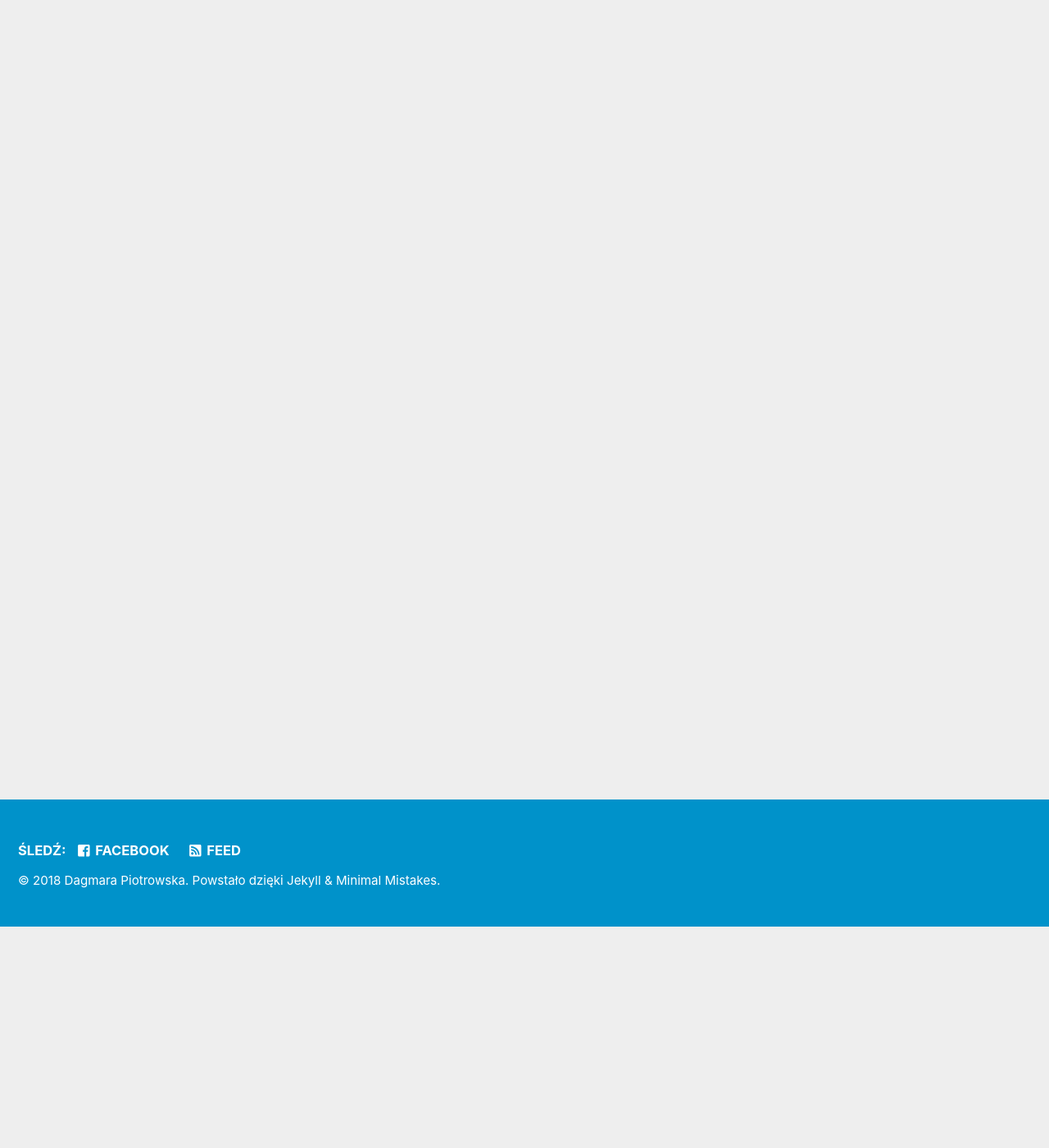
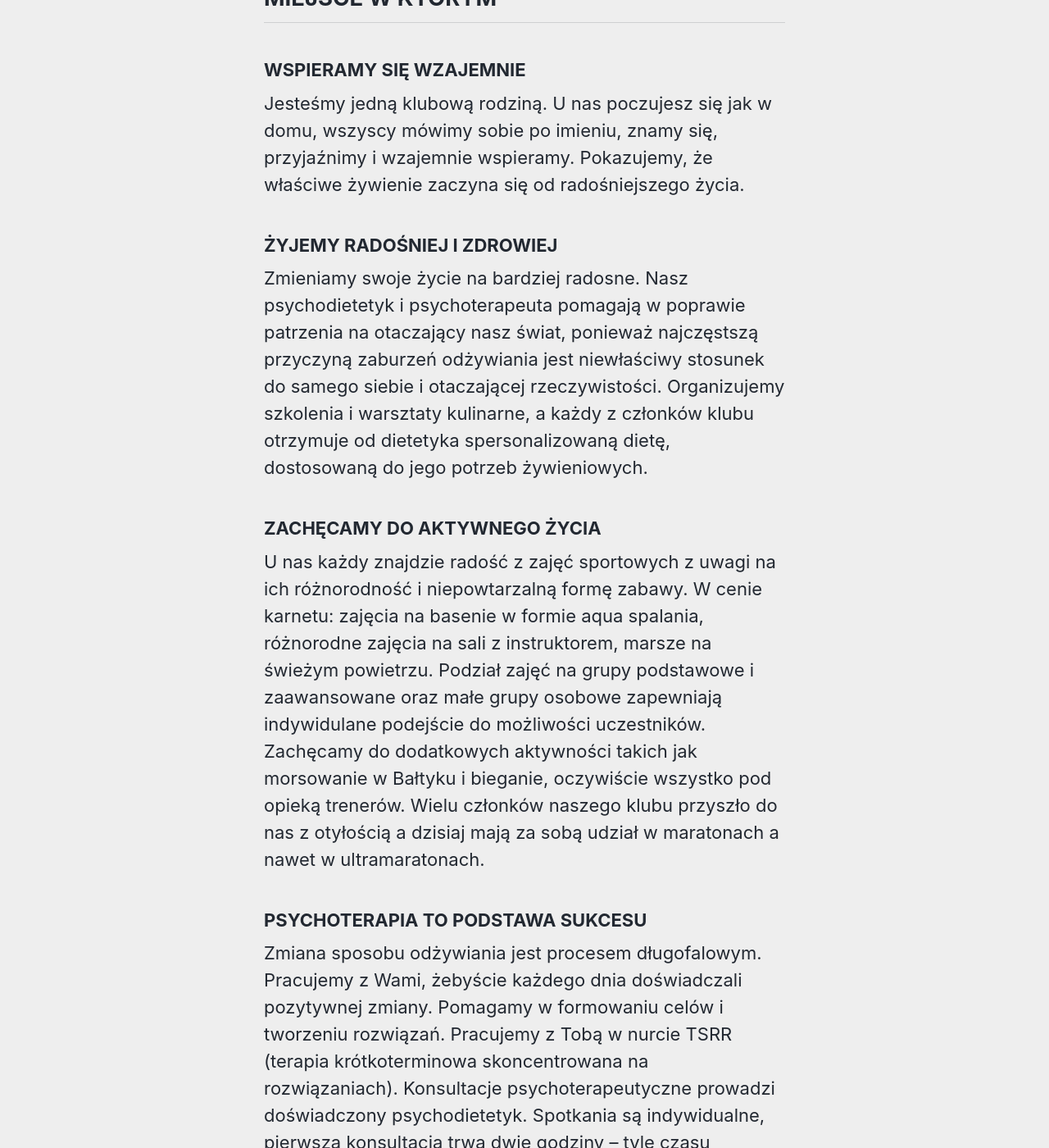
Before and after one commit to PiotrowskiD/PiotrowskiD.github.io, a Jekyll site: the page built from _pages/o klubie.md, in a window 1280 px wide and 1400 px high, scrolled down 270 px. Shown: the whole window at 82% size. Built offline with Jekyll 4.4.1, drawn with Linux system fonts in a browser that asks for light colours; cached includes are drawn as plain includes; nearby versions of some CDN libraries; some of the changed text lies outside the part shown.

Commit message:
change markdown for o klubie

```diff
--- a/_pages/o klubie.md
+++ b/_pages/o klubie.md
@@ -4,4 +4,32 @@ title: O klubie
 permalink: /o-klubie/
 ---
 
-Tekst o klubie
+## KLUB SKUTECZNEJ UTRATY WAGI TO MIEJSCE W KTÓRYM
+### WSPIERAMY SIĘ WZAJEMNIE
+Jesteśmy jedną klubową rodziną. U nas poczujesz się jak w domu, wszyscy mówimy sobie po imieniu,
+znamy się, przyjaźnimy i wzajemnie wspieramy. Pokazujemy, że właściwe żywienie zaczyna się od
+radośniejszego życia.
+
+### ŻYJEMY RADOŚNIEJ I ZDROWIEJ
+Zmieniamy swoje życie na bardziej radosne. Nasz psychodietetyk i psychoterapeuta pomagają w
+poprawie patrzenia na otaczający nasz świat, ponieważ najczęstszą przyczyną zaburzeń odżywiania
+jest niewłaściwy stosunek do samego siebie i otaczającej rzeczywistości. Organizujemy szkolenia i
+warsztaty kulinarne, a każdy z członków klubu otrzymuje od dietetyka spersonalizowaną dietę,
+dostosowaną do jego potrzeb żywieniowych.
+
+### ZACHĘCAMY DO AKTYWNEGO ŻYCIA
+U nas każdy znajdzie radość z zajęć sportowych z uwagi na ich różnorodność i niepowtarzalną formę
+zabawy. W cenie karnetu: zajęcia na basenie w formie aqua spalania, różnorodne zajęcia na sali z
+instruktorem, marsze na świeżym powietrzu. Podział zajęć na grupy podstawowe i zaawansowane
+oraz małe grupy osobowe zapewniają indywidulane podejście do możliwości uczestników.
+Zachęcamy do dodatkowych aktywności takich jak morsowanie w Bałtyku i bieganie, oczywiście
+wszystko pod opieką trenerów. Wielu członków naszego klubu przyszło do nas z otyłością a dzisiaj
+mają za sobą udział w maratonach a nawet w ultramaratonach.
+
+### PSYCHOTERAPIA TO PODSTAWA SUKCESU
+Zmiana sposobu odżywiania jest procesem długofalowym. Pracujemy z Wami, żebyście każdego dnia
+doświadczali pozytywnej zmiany. Pomagamy w formowaniu celów i tworzeniu rozwiązań. Pracujemy
+z Tobą w nurcie TSRR (terapia krótkoterminowa skoncentrowana na rozwiązaniach). Konsultacje
+psychoterapeutyczne prowadzi doświadczony psychodietetyk. Spotkania są indywidualne, pierwsza
+konsultacja trwa dwie godziny – tyle czasu potrzeba, żeby określić, co jest przyczyną zaburzeń
+odżywiania i rozpocząć proces terapeutyczny.
```
